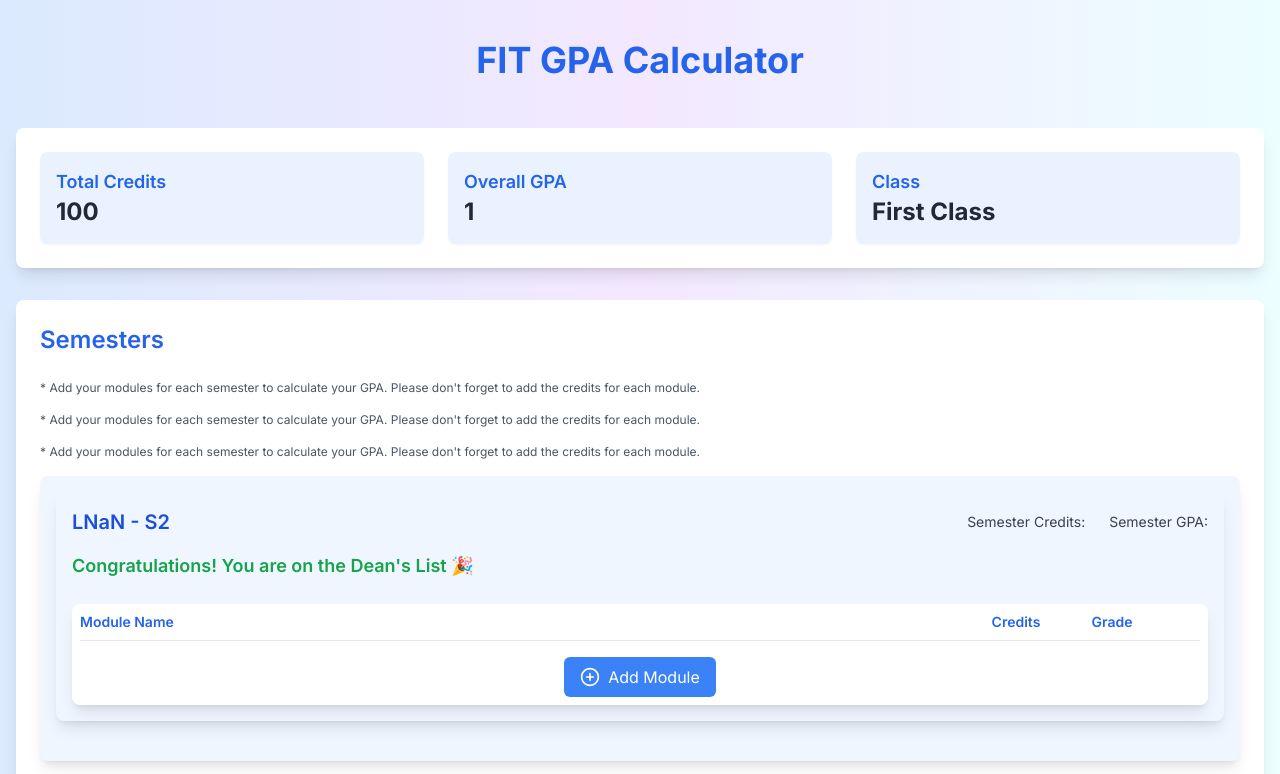
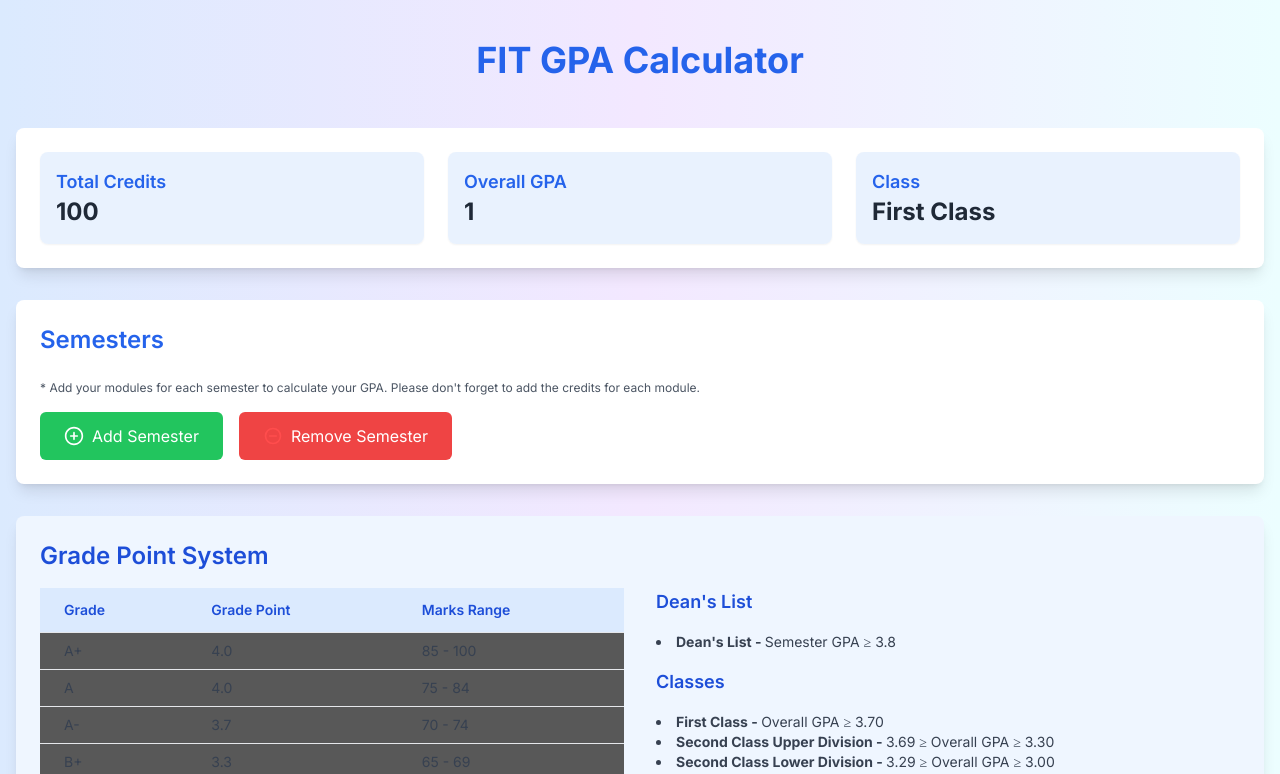
Before and after one commit to IshanHansaka/fit-gpa-calculator, a Next.js app: page / in a window 1280 px wide. Shown: the top 774 px of the page. Built offline with nearby package versions, Linux system fonts and the light colour scheme.

Commit message:
feat: add functionality to add and remove semester and limit to 8 semesters

```diff
--- a/app/component/Semester.tsx
+++ b/app/component/Semester.tsx
@@ -1,7 +1,26 @@
+'use client';
+
+import { useState } from 'react';
 import SemCard from './SemCard';
 import Image from 'next/image';
 
+interface SemType {
+  id: string;
+}
+
 const Semester = () => {
+  const [semesters, setSemesters] = useState<SemType[]>([]);
+
+  const handleAddSemester = () => {
+    if (semesters.length < 8) {
+      setSemesters([...semesters, { id: (semesters.length + 1).toString() }]);
+    }
+  };
+
+  const handleRemoveSemester = () => {
+    setSemesters(semesters.slice(0, -1));
+  };
+
   return (
     <div className="mt-8 bg-white dark:bg-gray-800 p-3 md:p-6 shadow-lg rounded-lg">
       <div className="flex justify-between items-center mb-6">
@@ -10,25 +29,28 @@ const Semester = () => {
         </div>
       </div>
       <div className="text-sm md:text-xs text-gray-600 dark:text-gray-400 mb-4">
-        * Add your modules for each semester to calculate your GPA. Please don&apos;t forget to add the credits for each module.
+        * Add your modules for each semester to calculate your GPA. Please
+        don&apos;t forget to add the credits for each module.
       </div>
-      <div className="text-sm md:text-xs text-gray-600 dark:text-gray-400 mb-4">
-        * Add your modules for each semester to calculate your GPA. Please don&apos;t forget to add the credits for each module.
-      </div>
-      <div className="text-sm md:text-xs text-gray-600 dark:text-gray-400 mb-4">
-        * Add your modules for each semester to calculate your GPA. Please don&apos;t forget to add the credits for each module.
-      </div>
-      <div className="bg-blue-50 dark:bg-slate-900 p-4 rounded-lg shadow-lg mb-6">
-        <SemCard />
-      </div>
+
+      {semesters.map((semester) => (
+        <SemCard key={semester.id} id={semester.id} />
+      ))}
+
       <div className="flex items-center justify-between w-full mt-4 flex-wrap">
         <div className="flex items-center gap-4 flex-wrap mb-4 md:mb-0">
-          <button className="px-3 py-2 md:px-6 md:py-3 bg-green-500 text-white rounded-md hover:bg-green-600 disabled:bg-green-300 focus:outline-none flex items-center justify-center gap-2">
+          <button
+            onClick={handleAddSemester}
+            className="px-3 py-2 md:px-6 md:py-3 bg-green-500 text-white rounded-md hover:bg-green-600 disabled:bg-green-300 focus:outline-none flex items-center justify-center gap-2"
+          >
             <Image src="/add.svg" width={20} height={20} alt="add icon" />
             <span className="hidden md:block">Add Semester</span>
           </button>
-          <button className="px-3 py-2 md:px-6 md:py-3 bg-red-500 text-white rounded-md hover:bg-red-600 disabled:bg-red-300 focus:outline-none flex items-center justify-center gap-2">
-            <Image src="/add.svg" width={20} height={20} alt="add icon" />
+          <button
+            onClick={handleRemoveSemester}
+            className="px-3 py-2 md:px-6 md:py-3 bg-red-500 text-white rounded-md hover:bg-red-600 disabled:bg-red-300 focus:outline-none flex items-center justify-center gap-2"
+          >
+            <Image src="/remove.svg" width={20} height={20} alt="remove icon" />
             <span className="hidden md:block">Remove Semester</span>
           </button>
         </div>
```
